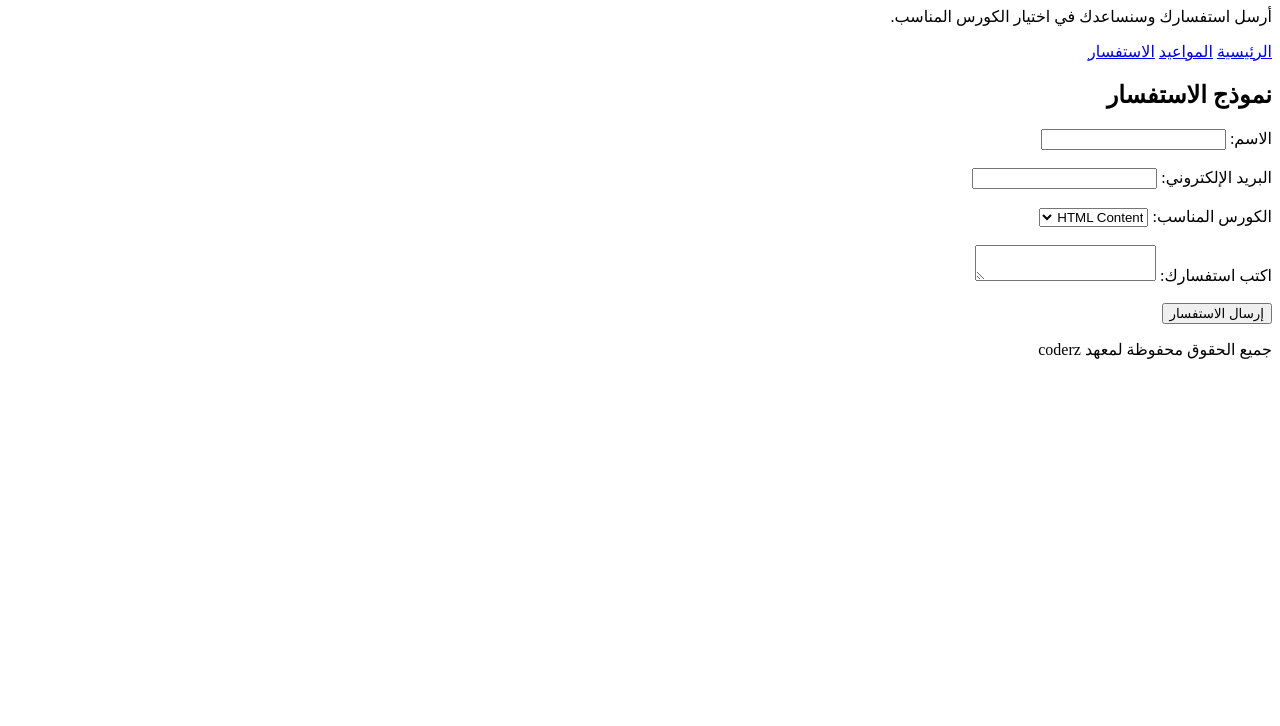
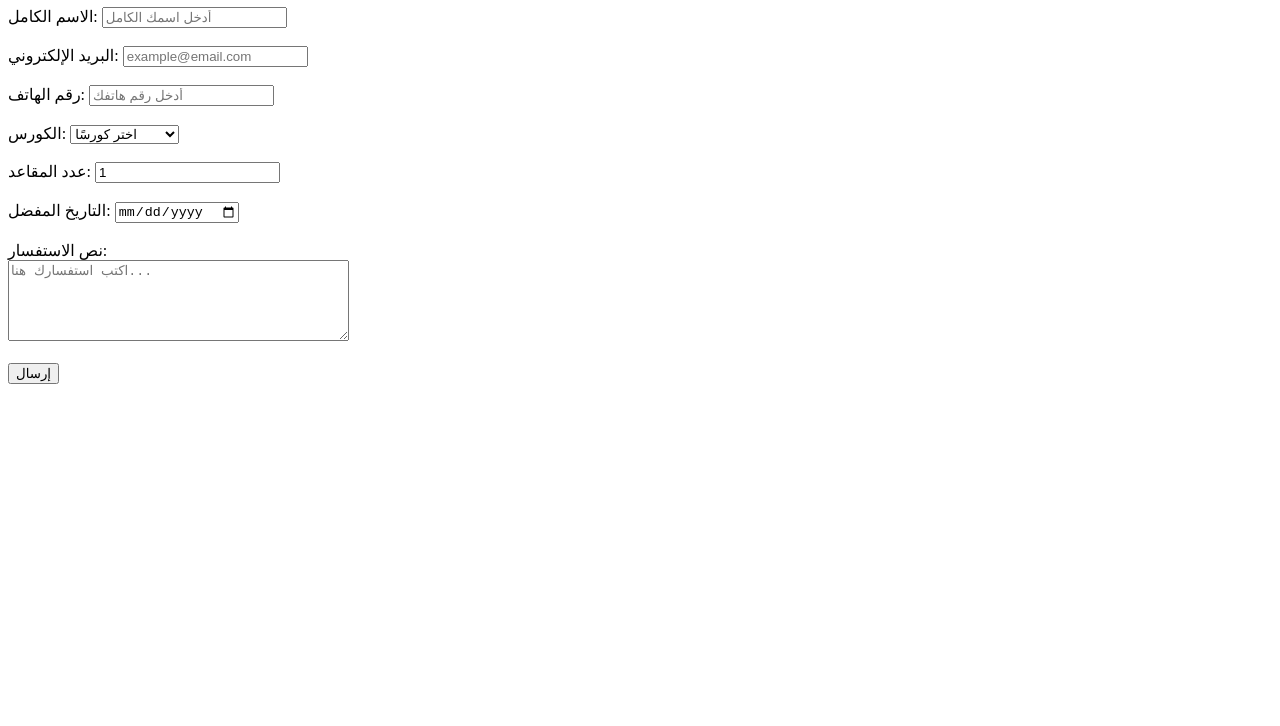
Before and after one commit to mousa-thabet/coderz-institute, a plain HTML site: page session-5/pages/enquiry.html in a window 1280 px wide. Shown: the part 74-800 px from the top of the page. Drawn offline with Linux system fonts and the light colour scheme.

Commit message:
assignment4

```diff
--- a/session-5/pages/enquiry.html
+++ b/session-5/pages/enquiry.html
@@ -1,58 +1,85 @@
 
 <!DOCTYPE html>
-<html lang="ar" dir="rtl">
+<html lang="ar">
 <head>
     <meta charset="UTF-8">
-    <meta name="viewport" content="width=device-width, initial-scale=1.0">
-    <title>الاستفسار عن الكورسات - معهد coderz</title>
+    <title>استفسار عن كورس</title>
 </head>
 <body>
 
-<header>
-    <h1>الاستفسار عن الكورسات</h1>
-    <p>أرسل استفسارك وسنساعدك في اختيار الكورس المناسب.</p>
-</header>
+    <h1>استفسار عن كورس</h1>
 
-<nav>
-    <a href="../index.html">الرئيسية</a>
-    <a href="schedule.html">المواعيد</a>
-    <a href="enquiry.html">الاستفسار</a>
-</nav>
+    <form action="#" method="post">
 
-<main>
-    <h2>نموذج الاستفسار</h2>
-
-    <form>
-        <label for="name">الاسم:</label>
-        <input type="text" id="name" name="name" required>
-
+        <label for="fullname">الاسم الكامل:</label>
+        <input
+            type="text"
+            id="fullname"
+            name="fullname"
+            placeholder="أدخل اسمك الكامل"
+            autocomplete="name"
+        >
         <br><br>
 
         <label for="email">البريد الإلكتروني:</label>
-        <input type="email" id="email" name="email" required>
-
+        <input
+            type="email"
+            id="email"
+            name="email"
+            placeholder="example@email.com"
+            autocomplete="email"
+        >
         <br><br>
 
-        <label for="course">الكورس المناسب:</label>
-        <select id="course" name="course">
-            <option value="HTML Content">HTML Content</option>
-            <option value="HTML Forms">HTML Forms</option>
-        </select>
-
+        <label for="phone">رقم الهاتف:</label>
+        <input
+            type="tel"
+            id="phone"
+            name="phone"
+            placeholder="أدخل رقم هاتفك"
+            autocomplete="tel"
+        >
         <br><br>
 
-        <label for="message">اكتب استفسارك:</label>
-        <textarea id="message" name="message"></textarea>
-
+        <label for="course">الكورس:</label>
+        <select id="course" name="course">
+            <option value="">اختر كورسًا</option>
+            <option value="content">HTML Content</option>
+            <option value="forms">HTML Forms</option>
+        </select>
         <br><br>
 
-        <button type="submit">إرسال الاستفسار</button>
+        <label for="seats">عدد المقاعد:</label>
+        <input
+            type="number"
+            id="seats"
+            name="seats"
+            value="1"
+        >
+        <br><br>
+
+        <label for="date">التاريخ المفضل:</label>
+        <input
+            type="date"
+            id="date"
+            name="date"
+        >
+        <br><br>
+
+        <label for="message">نص الاستفسار:</label>
+        <br>
+        <textarea
+            id="message"
+            name="message"
+            rows="5"
+            cols="40"
+            placeholder="اكتب استفسارك هنا..."
+        ></textarea>
+        <br><br>
+
+        <button type="submit">إرسال</button>
+
     </form>
-</main>
-
-<footer>
-    <p>جميع الحقوق محفوظة لمعهد coderz</p>
-</footer>
 
 </body>
 </html>
```
Also changed, not shown: session-5/answers.txt, 1 other file.
